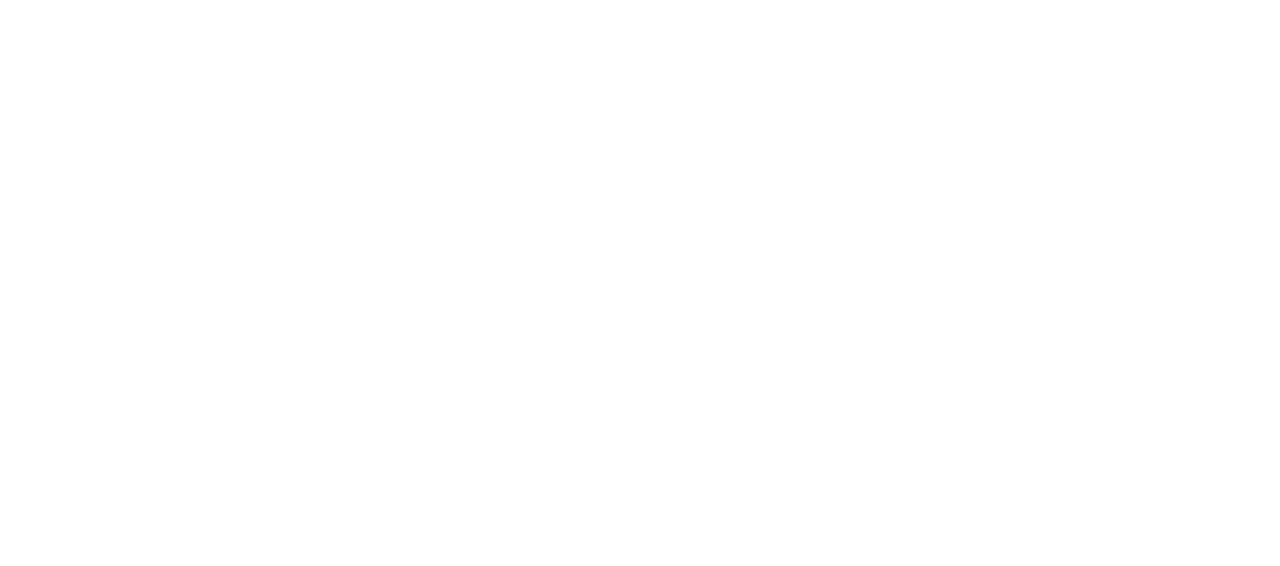
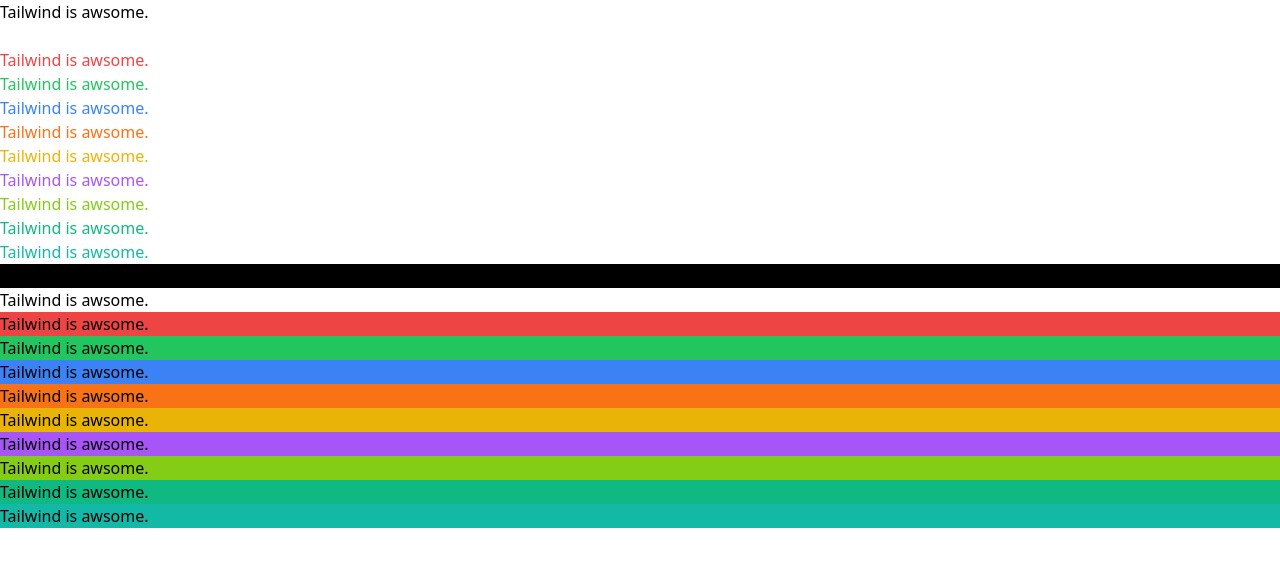
Before and after one commit to TangoRomeo80/TailwindApps, a plain HTML site: page Sandbox/02-colors/index.html in a window 1280 px wide. Drawn offline with nearby package versions, Linux system fonts and the light colour scheme.

Commit message:
updated colors

```diff
--- a/Sandbox/02-colors/index.html
+++ b/Sandbox/02-colors/index.html
@@ -12,8 +12,29 @@
     <!-- white, black, red, green, blue, orange, yellow, purple, lime, emerald, teal, cyan, indigo, violet, fuchsia, pink, rose, sky, gray, slate, zinc, neutral, stone, amber,  -->
 
     <!-- Text Colors -->
-
+    <p class="text-black">Tailwind is awsome.</p>
+    <p class="text-white">Tailwind is awsome.</p>
+    <p class="text-red-500">Tailwind is awsome.</p>
+    <p class="text-green-500">Tailwind is awsome.</p>
+    <p class="text-blue-500">Tailwind is awsome.</p>
+    <p class="text-orange-500">Tailwind is awsome.</p>
+    <p class="text-yellow-500">Tailwind is awsome.</p>
+    <p class="text-purple-500">Tailwind is awsome.</p>
+    <p class="text-lime-500">Tailwind is awsome.</p>
+    <p class="text-emerald-500">Tailwind is awsome.</p>
+    <p class="text-teal-500">Tailwind is awsome.</p>
     <!-- Background Colors -->
+    <p class="bg-black">Tailwind is awsome.</p>
+    <p class="bg-white">Tailwind is awsome.</p>
+    <p class="bg-red-500">Tailwind is awsome.</p>
+    <p class="bg-green-500">Tailwind is awsome.</p>
+    <p class="bg-blue-500">Tailwind is awsome.</p>
+    <p class="bg-orange-500">Tailwind is awsome.</p>
+    <p class="bg-yellow-500">Tailwind is awsome.</p>
+    <p class="bg-purple-500">Tailwind is awsome.</p>
+    <p class="bg-lime-500">Tailwind is awsome.</p>
+    <p class="bg-emerald-500">Tailwind is awsome.</p>
+    <p class="bg-teal-500">Tailwind is awsome.</p>
 
     <!-- Text Underline -->
 
```
